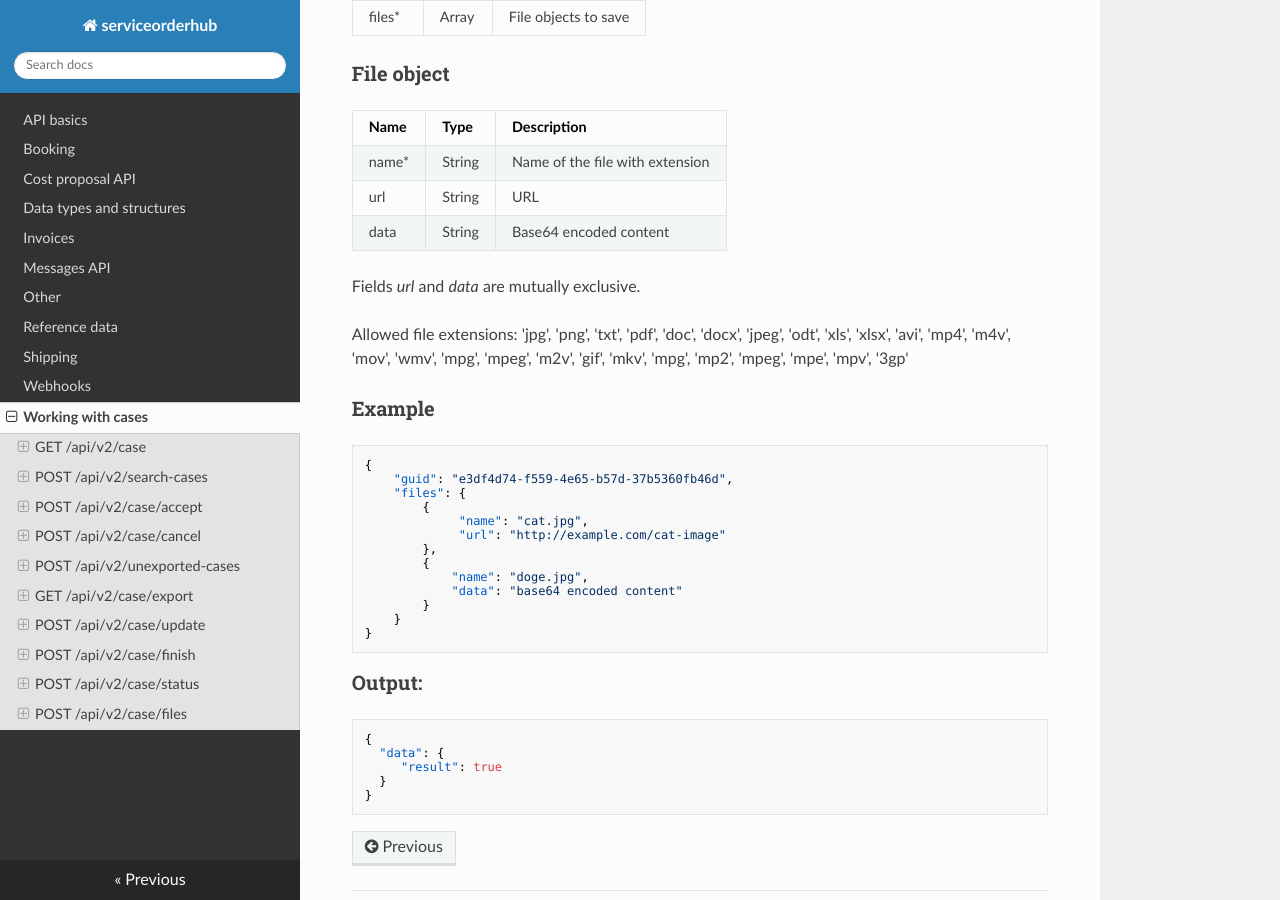
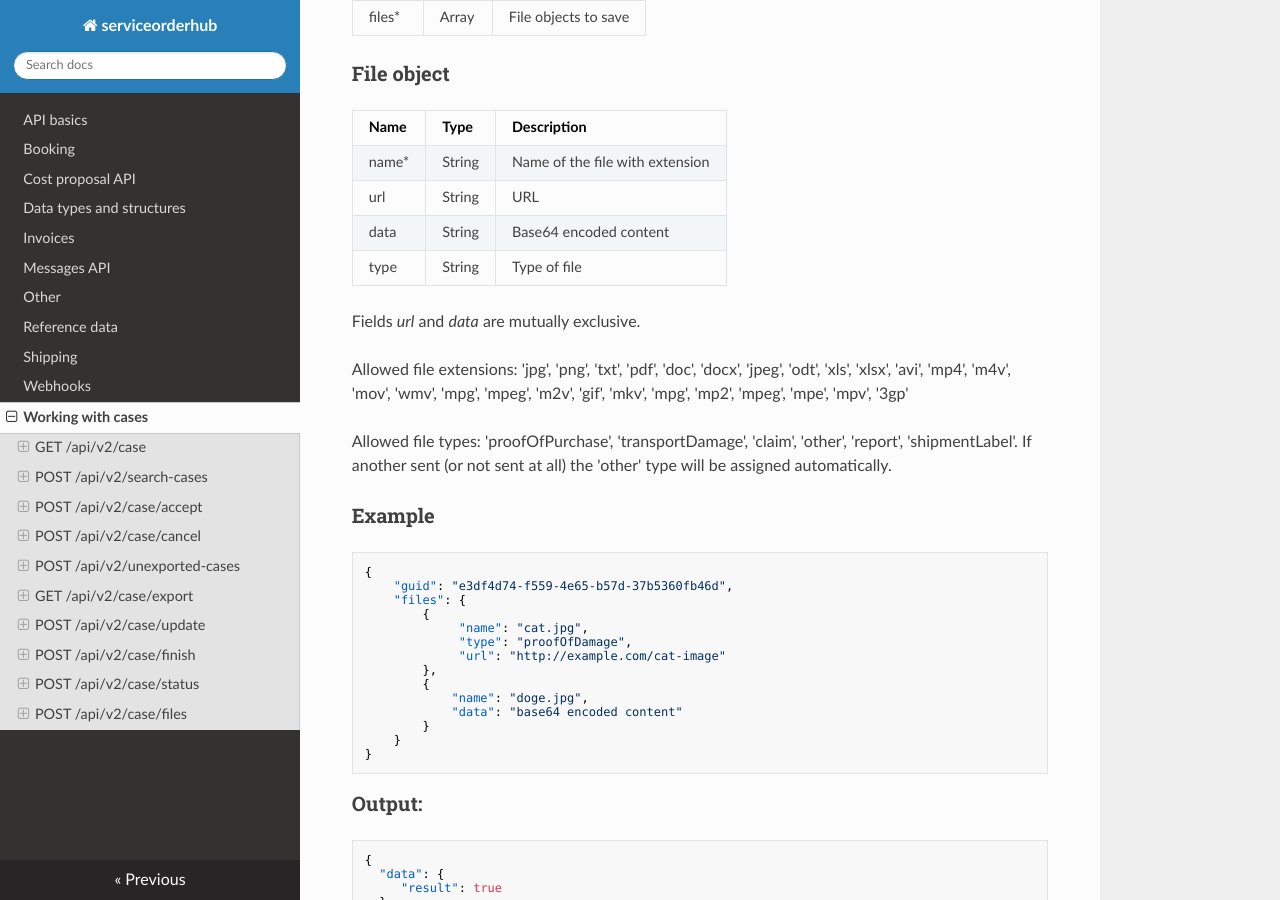
Before and after one commit to infocareworkshop/serviceorderhub-docs, an MkDocs documentation site: the page built from docs/Working with cases.md, in a window 1280 px wide and 900 px high, scrolled down 10767 px. Built offline with MkDocs 1.6.1, drawn with Linux system fonts in a browser that asks for light colours; nearby versions of some CDN libraries.

Commit message:
Improve addFiles docs

```diff
--- a/docs/Working with cases.md
+++ b/docs/Working with cases.md
@@ -621,11 +621,15 @@ Partner, Provider
 | name\*             | String        | Name of the file with extension |
 | url                | String        | URL                             |
 | data               | String        | Base64 encoded content          |
+| type               | String        | Type of file                    |
 
 
 Fields *url* and *data* are mutually exclusive.
 
 Allowed file extensions: 'jpg', 'png', 'txt', 'pdf', 'doc', 'docx', 'jpeg', 'odt', 'xls', 'xlsx', 'avi', 'mp4', 'm4v', 'mov', 'wmv', 'mpg', 'mpeg', 'm2v', 'gif', 'mkv', 'mpg', 'mp2', 'mpeg', 'mpe', 'mpv', '3gp'
+
+Allowed file types: 'proofOfPurchase', 'transportDamage', 'claim', 'other', 'report', 'shipmentLabel'. If another sent (or not sent at all) the 'other' type will be assigned automatically.
+
 
 ### Example
 
@@ -635,6 +639,7 @@ Allowed file extensions: 'jpg', 'png', 'txt', 'pdf', 'doc', 'docx', 'jpeg', 'odt
     "files": {
         {
              "name": "cat.jpg",
+             "type": "proofOfDamage",
              "url": "http://example.com/cat-image"
         },
         {
```
